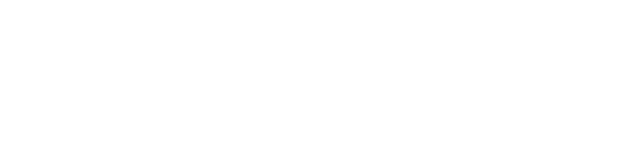
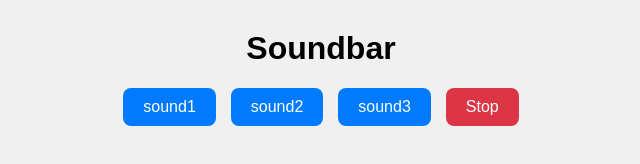
Before and after one commit to acciojob/Soundbar-ritsvishalcs, a website: page main.html in a window 1280 px wide. Shown: the whole page, without its empty margins (319-959 px from the left). Drawn offline with Linux system fonts and the light colour scheme.

Commit message:
created a submission

```diff
--- a/main.html
+++ b/main.html
@@ -1,16 +1,19 @@
 <!DOCTYPE html>
+<html lang="en">
+<head>
+  <meta charset="UTF-8" />
+  <meta name="viewport" content="width=device-width, initial-scale=1.0"/>
+  <title>Soundbar</title>
+  <link rel="stylesheet" href="styles.css" />
+</head>
+<body>
 
-<html>
+  <h1>Soundbar</h1>
 
-<head>
-	<link rel="stylesheet" href="styles.css">
-</head>
+  <section id="buttons">
+    <!-- Buttons created dynamically by script.js -->
+  </section>
 
-<body>
-	<!-- the entire body must be written by student -->
-    <script type="text/javascript" src="./script.js">
-</script>
-
+  <script src="script.js"></script>
 </body>
-
 </html>
--- a/script.js
+++ b/script.js
@@ -1 +1,35 @@
 //your JS code here. If required.
+const sounds = ['sound1', 'sound2', 'sound3']; // Your sound filenames (without .mp3)
+
+const buttonsContainer = document.getElementById('buttons');
+
+// Create buttons for each sound
+sounds.forEach(sound => {
+  const btn = document.createElement('button');
+  btn.className = 'btn';
+  btn.innerText = sound;
+  btn.addEventListener('click', () => playSound(sound));
+  buttonsContainer.appendChild(btn);
+});
+
+// Create stop button
+const stopBtn = document.createElement('button');
+stopBtn.className = 'stop';
+stopBtn.innerText = 'Stop';
+stopBtn.addEventListener('click', stopSound);
+buttonsContainer.appendChild(stopBtn);
+
+let currentAudio;
+
+function playSound(name) {
+  stopSound(); // Stop any playing sound first
+  currentAudio = new Audio(`./sounds/${name}.mp3`);
+  currentAudio.play();
+}
+
+function stopSound() {
+  if (currentAudio) {
+    currentAudio.pause();
+    currentAudio.currentTime = 0;
+  }
+}
--- a/styles.css
+++ b/styles.css
@@ -1 +1,34 @@
 /*  your css code here. If applicable */
+body {
+  font-family: Arial, sans-serif;
+  text-align: center;
+  margin: 30px;
+  background-color: #f0f0f0;
+}
+
+#buttons {
+  display: flex;
+  flex-wrap: wrap;
+  justify-content: center;
+  gap: 15px;
+  margin-top: 20px;
+}
+
+.btn, .stop {
+  padding: 10px 20px;
+  font-size: 16px;
+  cursor: pointer;
+  border: none;
+  border-radius: 8px;
+  background-color: #007BFF;
+  color: white;
+  transition: background-color 0.3s;
+}
+
+.btn:hover, .stop:hover {
+  background-color: #0056b3;
+}
+
+.stop {
+  background-color: #dc3545;
+}
```
